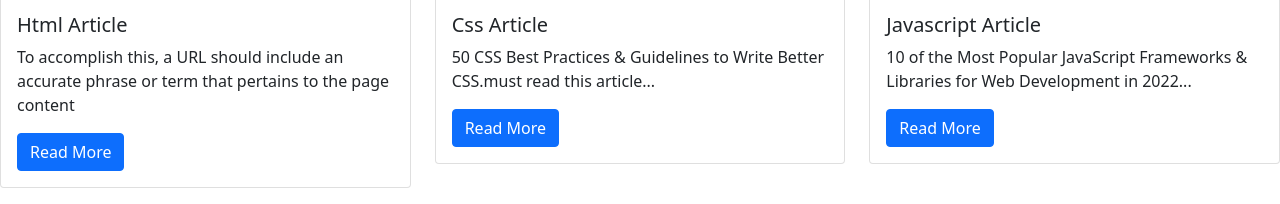
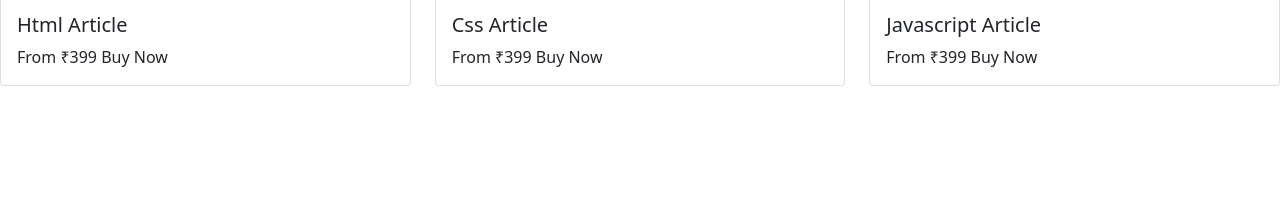
Before and after one commit to gaurav4818/Bootstrap, a plain HTML site: page cardexample.html in a window 1280 px wide. Shown: the part 864-1068 px from the top of the page. After the commit the page ends 966 px from the top, so only its background shows below. Drawn offline with nearby package versions, Linux system fonts and the light colour scheme.

Commit message:
bootstrap demo

```diff
--- a/cardexample.html
+++ b/cardexample.html
@@ -15,7 +15,7 @@
         integrity="sha384-ka7Sk0Gln4gmtz2MlQnikT1wXgYsOg+OMhuP+IlRH9sENBO0LRn5q+8nbTov4+1p"
         crossorigin="anonymous"></script>
     <div class="py-3 row row-cols-lg-3 row-cols-sm-2 row-cols-1">
-        <div class="col-sm- mb-3">
+        <div class="col mb-3">
             <div class="card" style="width: auto;">
                 <img src="../images/python.jpeg" class="card-img-top" alt="python article" height="286">
                 <div class="card-body">
@@ -59,11 +59,8 @@
                 <img src="../images/Html.jpg" class="card-img-top" alt="python article" height="286">
                 <div class="card-body">
                     <h5 class="card-title">Html Article</h5>
-                    <p class="card-text">To accomplish this, a URL should include an accurate phrase or term that
-                        pertains to the page content
-                    </p>
-                    <a href="https://medium.com/design-code-repository/html-elements-section-vs-div-vs-article-a8c34e6548cf"
-                        target="_blank" class="btn btn-primary">Read More</a>
+                    <span class="offer">From ₹399</span>
+                    <span class="desc">Buy Now</span>
                 </div>
             </div>
         </div>
@@ -72,11 +69,8 @@
                 <img src="../images/css.jpg" class="card-img-top" alt="python article" height="286">
                 <div class="card-body">
                     <h5 class="card-title">Css Article</h5>
-                    <p class="card-text">50 CSS Best Practices & Guidelines to Write Better CSS.must read this
-                        article...
-                    </p>
-                    <a href="https://medium.com/before-semicolon/50-css-best-practices-guidelines-to-write-better-css-c60807e9eee2"
-                        target="_blank" class="btn btn-primary">Read More</a>
+                    <span class="offer">From ₹399</span>
+                    <span class="desc">Buy Now</span>
                 </div>
             </div>
         </div>
@@ -85,10 +79,8 @@
                 <img src="../images/javascript.jpg" class="card-img-top" alt="python article" height="286">
                 <div class="card-body">
                     <h5 class="card-title">Javascript Article</h5>
-                    <p class="card-text">10 of the Most Popular JavaScript Frameworks & Libraries for Web Development in 2022...
-                    </p>
-                    <a href="https://medium.com/javarevisited/10-of-the-most-popular-javascript-frameworks-libraries-for-web-development-in-2019-a2c8cea68094"
-                        target="_blank" class="btn btn-primary">Read More</a>
+                    <span class="offer">From ₹399</span>
+                    <span class="desc">Buy Now</span>
                 </div>
             </div>
         </div>
```
